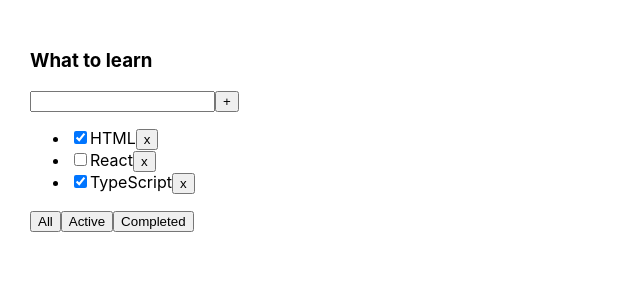
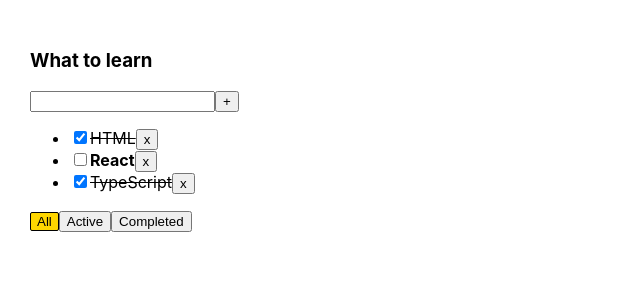
Before and after one commit to RomanChuchval/TODO_list, a React (Create React App) app: page / in a window 1280 px wide. Shown: the top 300 px of the page, without its empty margins (0-640 px from the left). Built offline with nearby package versions, Linux system fonts and the light colour scheme.

Commit message:
lesson 4 update. conditional rendering, error message. track input errors

```diff
--- a/src/App.css
+++ b/src/App.css
@@ -6,3 +6,26 @@
 .App > div {
   margin-right: 50px;
 }
+
+.task {
+  font-weight: bold;
+}
+
+.task_completed {
+  text-decoration: line-through;
+}
+
+.active_btn {
+  background-color: gold;
+  border: 1px solid black;
+  border-radius: 2px;
+}
+
+.error_input {
+  border-color: red;
+  outline: none;
+}
+
+.error_text {
+  color: red;
+}
--- a/src/App.tsx
+++ b/src/App.tsx
@@ -32,9 +32,6 @@
         setTasks(tasks.filter(task => task.id !== taskId))
     }
 
-    // useEffect( () => {
-    //     console.log(tasks)
-    // }, [tasks])
 
     const [filter, setFilter] = useState<FilterValuesType>('all')
     const changeFilter = (filter:FilterValuesType) => {
@@ -45,7 +42,6 @@
         const newTask: TaskType = {id: v1(), title: title, isDone: false}
         setTasks([newTask, ...tasks])
     }
-
     const filteredTasks = (tasks:Array<TaskType>, filter: FilterValuesType):Array<TaskType> => {
         switch (filter) {
             case 'active':
@@ -56,8 +52,11 @@
                 return tasks
         }
     }
+    const filteredTasksForRender = filteredTasks(tasks, filter)
 
-    const filteredTasksForRender = filteredTasks(tasks, filter)
+    const changeTaskStatus = (taskId: string, isDone: boolean) => {
+        setTasks(tasks.map((t) => t.id === taskId ? {...t, isDone: isDone} : t ))
+    }
 
     return (
         <div className='App'>
@@ -66,6 +65,8 @@
                       removeTask={removeTask}
                       changeFilter={changeFilter}
                       addTask={addTask}
+                      changeTaskStatus={changeTaskStatus}
+                      filter={filter}
             />
             {/*<TodoList title={todoListTitle_2} tasks={tasks_2}/>*/}
         </div>
--- a/src/TodoList.tsx
+++ b/src/TodoList.tsx
@@ -9,6 +9,8 @@
     removeTask: (taskId: string) => void
     changeFilter: (filter: FilterValuesType) => void
     addTask: (title: string) => void
+    changeTaskStatus: (taskId: string, isDone: boolean) => void
+    filter: FilterValuesType
 }
 
 export type TaskType = {
@@ -20,26 +22,39 @@
 const TodoList = (props: TodoListPropsType) => {
 
     const [title, setTitle] = useState<string>('')
+    const [error, setError] = useState<boolean>(false)
 
     const addTask = () => {
-        props.addTask(title)
+        const trimmedTitle = title.trim()
+        if(trimmedTitle !== '') {
+            props.addTask(trimmedTitle)
+        } else {
+            setError(true)
+        }
         setTitle('')
     }
-    const onChangeHandler = (e: ChangeEvent<HTMLInputElement>) => setTitle(e.currentTarget.value)
-    const onKeyDownHandler = (e: KeyboardEvent<HTMLInputElement>) => e.key === 'Enter' && addTask()
+
+    const onChangeHandler = (e: ChangeEvent<HTMLInputElement>) => {
+        error && setError(false)
+        setTitle(e.currentTarget.value)
+    }
+    const onKeyDownHandler = (e: KeyboardEvent<HTMLInputElement>) => {
+        e.key === 'Enter' && addTask()
+    }
     // const onClickHandlerAll = () => props.changeFilter('all')
     // const onClickHandlerActive = () => props.changeFilter('active')
     // const onClickHandlerCompleted = () => props.changeFilter('completed')
     const handlerCreator = (filter: FilterValuesType) => () => props.changeFilter(filter)
-
-    //const ref = useRef<HTMLInputElement>(null)
+    const errorMessage = error && <span className='error_text'>Task name is required!</span>
+    const errorInputClass = error ? 'error_input': ''
 
     let tasksList = props.tasks.length ?
         props.tasks.map((task: TaskType) => {
             const removeTask = () => props.removeTask(task.id)
+            const changeStatus = (e: ChangeEvent<HTMLInputElement>) => props.changeTaskStatus(task.id, e.currentTarget.checked)
             return (
-                <li key={task.id}>
-                    <input type="checkbox" checked={task.isDone}/>
+                <li key={task.id} className={task.isDone ? "task_completed" : "task"}>
+                    <input onChange={changeStatus} type="checkbox" checked={task.isDone}/>
                     <span>{task.title}</span>
                     <button onClick={removeTask}>x</button>
                 </li>
@@ -51,20 +66,28 @@
         <div>
             <h3>{props.title}</h3>
             <div>
-                <input //ref={ref}
+                <input
+                    className={errorInputClass}
                     value={title}
                     onChange={onChangeHandler}
                     onKeyDown={onKeyDownHandler}
                 />
                 <button onClick={addTask}>+</button>
             </div>
+            {errorMessage}
             <ul>
                 {tasksList}
             </ul>
             <div>
-                <button onClick={handlerCreator('all')}>All</button>
-                <button onClick={handlerCreator('active')}>Active</button>
-                <button onClick={handlerCreator('completed')}>Completed</button>
+                <button className={props.filter === 'all' ? 'active_btn' : ''}
+                        onClick={handlerCreator('all')}>All
+                </button>
+                <button className={props.filter === 'active' ? 'active_btn' : ''}
+                        onClick={handlerCreator('active')}>Active
+                </button>
+                <button className={props.filter === 'completed' ? 'active_btn' : ''}
+                        onClick={handlerCreator('completed')}>Completed
+                </button>
             </div>
         </div>
     );
```
